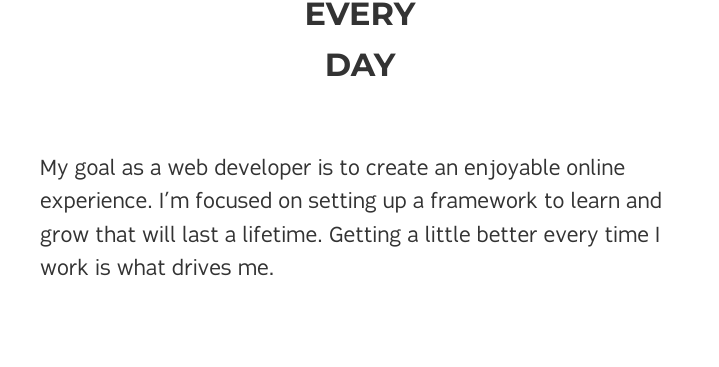
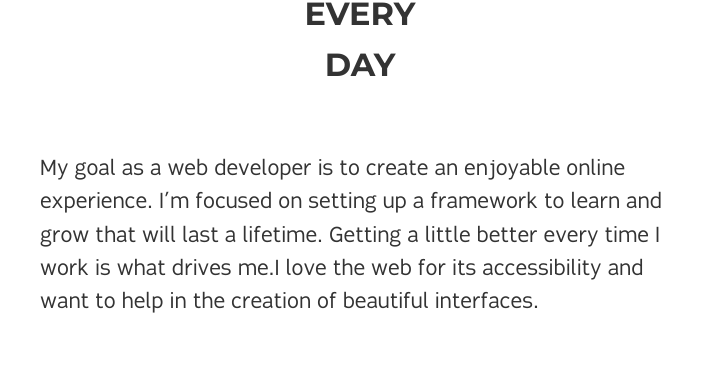
Before and after one commit to sailormansam/portfolio, a website: page index.html in a window 1280 px wide. Shown: the part 988-1355 px from the top of the page, without its empty margins (280-999 px from the left). Drawn offline with nearby package versions, Linux system fonts and the light colour scheme; some packages are replaced by stand-ins of ours.

Commit message:
Copy update

```diff
--- a/pages/home.html
+++ b/pages/home.html
@@ -15,7 +15,7 @@
 			Day
 		</h2>
 		<div class="wrapper small">
-			<p>My goal as a web developer is to create an enjoyable online experience. I’m focused on setting up a framework to learn and grow that will last a lifetime. Getting a little better every time I work is what drives me.</p>
+			<p>My goal as a web developer is to create an enjoyable online experience. I’m focused on setting up a framework to learn and grow that will last a lifetime. Getting a little better every time I work is what drives me.I love the web for its accessibility and want to help in the creation of beautiful interfaces.</p>
 		</div>
 		<article id="everydays" class="wrapper small">
 			<a class="half-hex-block" href="//github.com/sailormansam" target="_blank">
```
